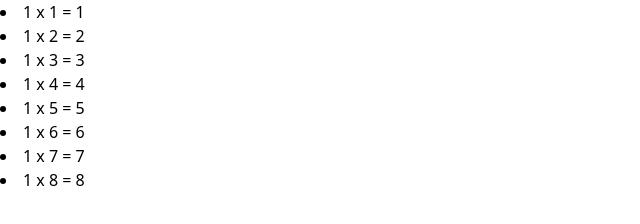
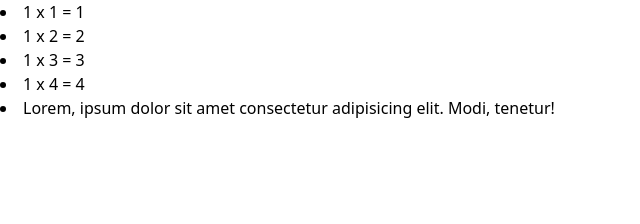
Before and after one commit to nasirpatwary/git-revert-and-reset-repo, a plain HTML site: page index.html in a window 1280 px wide. Shown: the whole page, without its empty margins (0-640 px from the left). Drawn offline with nearby package versions, Linux system fonts and the light colour scheme.

Commit message:
revert added

```diff
--- a/index.html
+++ b/index.html
@@ -34,10 +34,7 @@
             <li>1 x 2 = 2</li>
             <li>1 x 3 = 3</li>
             <li>1 x 4 = 4</li>
-            <li>1 x 5 = 5</li>
-            <li>1 x 6 = 6</li>
-            <li>1 x 7 = 7</li>
-            <li>1 x 8 = 8</li>
+            <li>Lorem, ipsum dolor sit amet consectetur adipisicing elit. Modi, tenetur!</li>
         </div>
     </main>
 </body>
```
